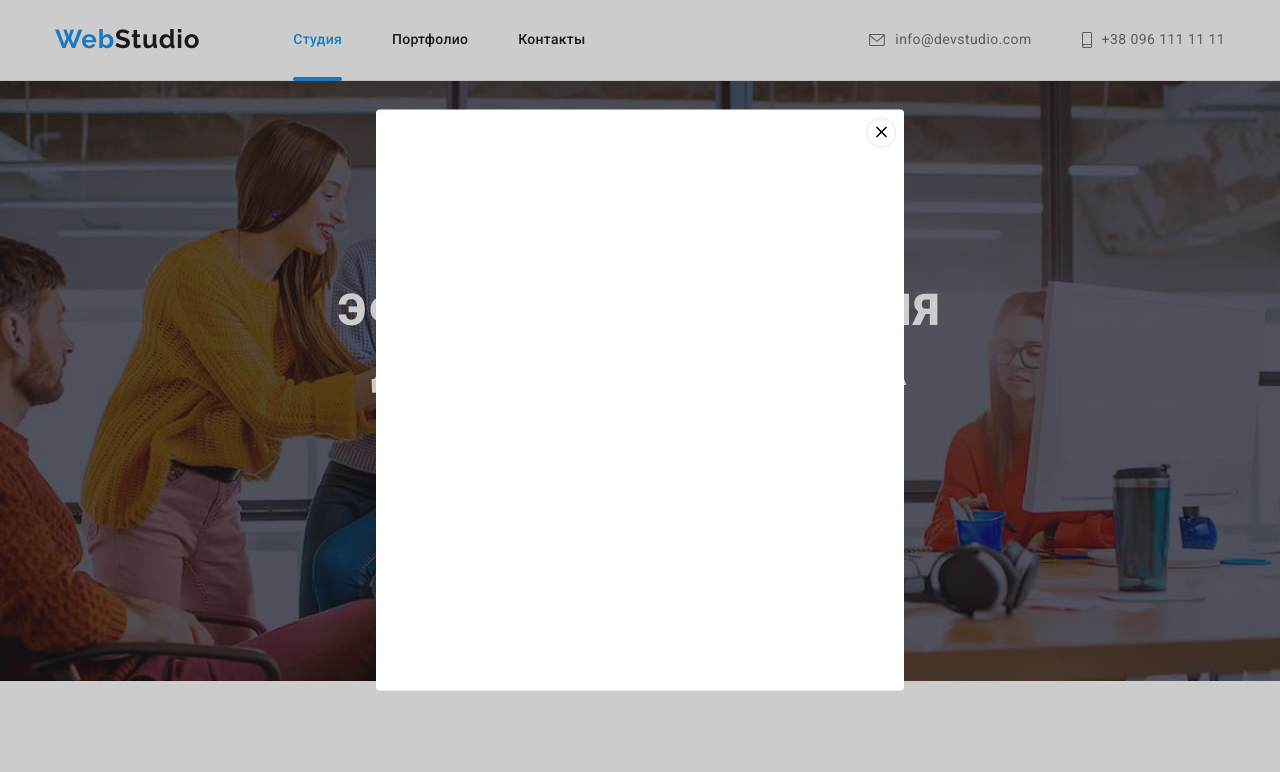
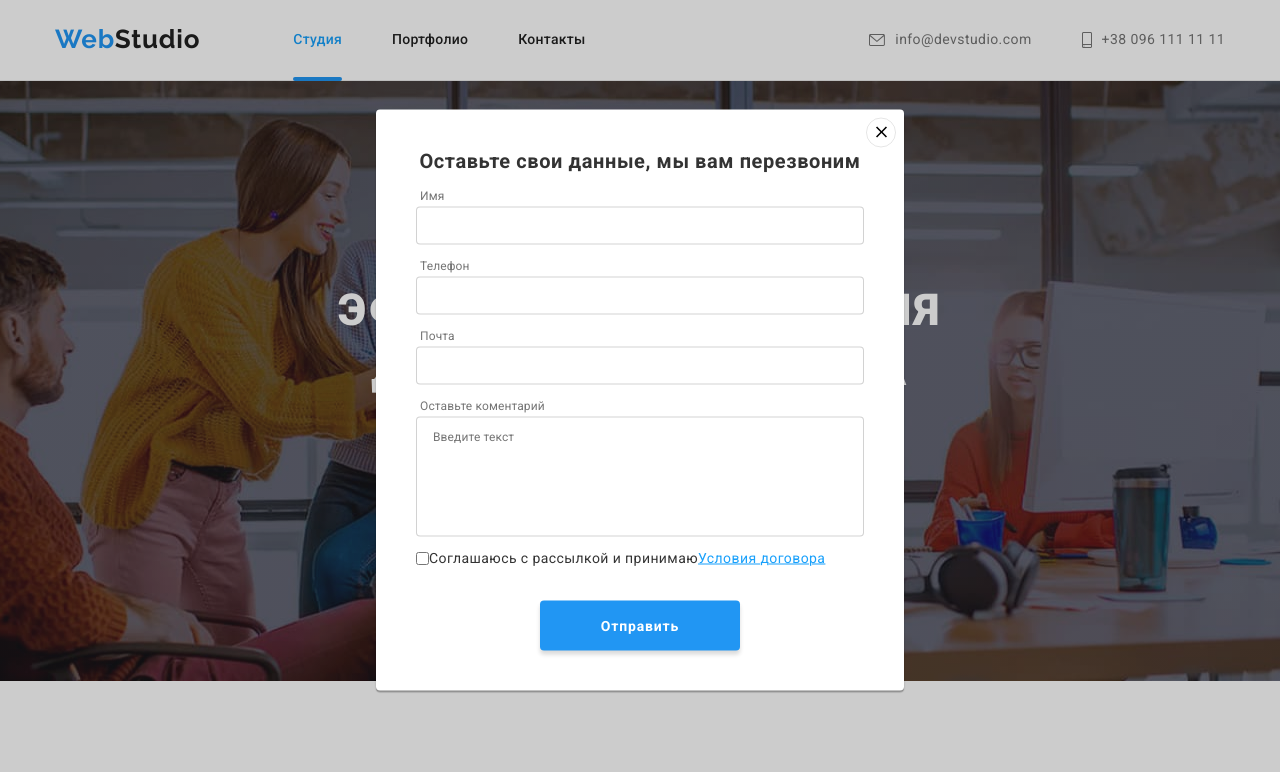
Before and after one commit to serg-itsh/goit-markup-hw-06, a plain HTML site: page index.html in a window 1280 px wide. Both pictures are taken after a click on the button "Заказать услугу". Shown: the top 772 px of the page. Drawn offline with nearby package versions, Linux system fonts and the light colour scheme.

Commit message:
Добавляє розмітку форми модального вікна

```diff
--- a/css/styles.css
+++ b/css/styles.css
@@ -258,13 +258,13 @@ img {
   height: 581px;
   top: 50%;
   left: 50%;
-
-  background-color: #fff;
   border-radius: 4px;
+  background: #ffffff;
+  box-shadow: 0px 1px 3px rgba(0, 0, 0, 0.12), 0px 1px 1px rgba(0, 0, 0, 0.14),
+    0px 2px 1px rgba(0, 0, 0, 0.2);
 
   transform: translate(-50%, -50%) scale(1);
 
-  /* transition: transform 250ms cubic-bezier(0.4, 0, 0.2, 1); */
   transition: var(--transform);
 }
 
@@ -292,6 +292,133 @@ img {
   box-sizing: border-box; */
 }
 
+/* Inputs */
+textarea {
+  resize: none;
+}
+
+.form {
+  width: 100%;
+  margin-left: auto;
+  margin-right: auto;
+  padding: 40px;
+}
+
+.form-field {
+  display: flex;
+  flex-direction: column;
+  margin-bottom: 10px;
+}
+
+.form-field-contract {
+  display: flex;
+  flex-direction: row;
+  margin-bottom: 30px;
+}
+
+.form-field label {
+  font-weight: 400;
+  font-size: 12px;
+  line-height: 14px;
+  /* identical to box height */
+  margin: 4px;
+  letter-spacing: 0.01em;
+
+  color: #757575;
+}
+
+.policy-accent {
+  color: var(--accent-color);
+  text-decoration-thickness: 0.01em;
+}
+
+.btn-modal {
+  width: 200px;
+  height: 50px;
+
+  background: #2196f3;
+  box-shadow: 0px 4px 4px rgba(0, 0, 0, 0.15);
+  color: var(--primary-color);
+  border-radius: 4px;
+  border: none;
+  margin: 0 auto;
+  letter-spacing: 0.06em;
+  padding: 0;
+  font-family: inherit;
+  font-weight: 700;
+  line-height: 1.87;
+
+  cursor: pointer;
+}
+
+.form-field input {
+  border: 1px solid rgba(33, 33, 33, 0.2);
+  box-sizing: border-box;
+  border-radius: 4px;
+
+  margin: 0;
+  padding: 10px 20px;
+}
+
+.form-field input::placeholder {
+  color: #2a2a2a;
+}
+
+.group {
+  margin-bottom: 20px;
+}
+
+.group-title {
+  font-weight: 700;
+  font-size: 20px;
+  line-height: 1.15;
+  text-align: center;
+  letter-spacing: 0.03em;
+  color: inherit;
+  margin-bottom: 12px;
+}
+
+/* .topic-options,
+.experince-options {
+  padding: 0;
+  margin: 0;
+  list-style: none;
+} */
+
+/* .topic-options li {
+  display: flex;
+  align-items: center;
+}
+
+.topic-options input[type='checkbox'] {
+}
+
+.topic-options label {
+  font-size: 20px;
+  margin-left: 10px;
+} */
+
+/* .date {
+  border-width: 2px;
+  border-radius: 4px;
+  padding: 20px 40px;
+} */
+
+.comment {
+  height: 120px;
+  border: 1px solid rgba(33, 33, 33, 0.2);
+  box-sizing: border-box;
+  border-radius: 4px;
+
+  padding: 12px 16px;
+
+  font-weight: 400;
+  font-size: 12px;
+  line-height: 1.17;
+  letter-spacing: 0.01em;
+
+  color: rgba(117, 117, 117, 0.5);
+}
 /* Modal */
 
 /*  <!-- Преимущества -->
--- a/index.html
+++ b/index.html
@@ -450,17 +450,52 @@
           <svg data-modal-close class="close">
             <use href="./images/symbol-defs-close-black-18dp.svg#icon-close-black-18dp-2-1-1" width="18" height="18"></use>
           </svg>
-          <!-- <p>
-            Lorem ipsum dolor sit amet consectetur adipisicing elit. Nulla quis
-            debitis quibusdam doloremque perspiciatis distinctio consequuntur
-            nobis ipsa dolore earum quisquam qui eveniet maxime ad, numquam libero
-            quos, veritatis accusantium similique tempora nemo? Quo consequuntur
-            iusto eius aut facilis doloribus aliquam quae vitae dolor
-            voluptatibus? Accusamus corrupti cumque odio illo.
-          </p> -->
-          <!-- <button data-modal-close class="close">X</button> -->
+
 
         </div>
+
+        <form class="form js-speaker-form">
+          <h2 class="group-title">Оставьте свои данные, мы вам перезвоним</h2>
+          <div class="form-field">
+            <label for="name">Имя</label>
+            <input
+              type="text"
+              name="name"
+              id="name"
+              placeholder=""
+              autofocus
+            />
+          </div>
+
+          <div class="form-field">
+            <label for="tel">Телефон</label>
+            <input type="tel" name="tel" id="tel" placeholder="" />
+          </div>
+
+          <div class="form-field">
+            <label for="mail">Почта</label>
+            <input type="email" name="mail" id="mail" placeholder="" />
+          </div>
+
+          <div class="form-field">
+            <label for="comment">Оставьте коментарий</label>
+            <textarea
+              class="comment"
+              name="comment"
+              id="comment"
+              rows="8"
+              placeholder="Введите текст"
+            ></textarea>
+          </div>
+
+          <div class="form-field-contract">
+            <input type="checkbox" name="policy" id="policy" />
+            <label for="policy">Соглашаюсь с рассылкой и принимаю </label>
+            <a class="policy-accent" href="#">Условия договора</a>
+          </div>
+
+          <button class="btn-modal flexy" type="submit">Отправить</button>
+        </form>
 
       </div>
     </div>
```
